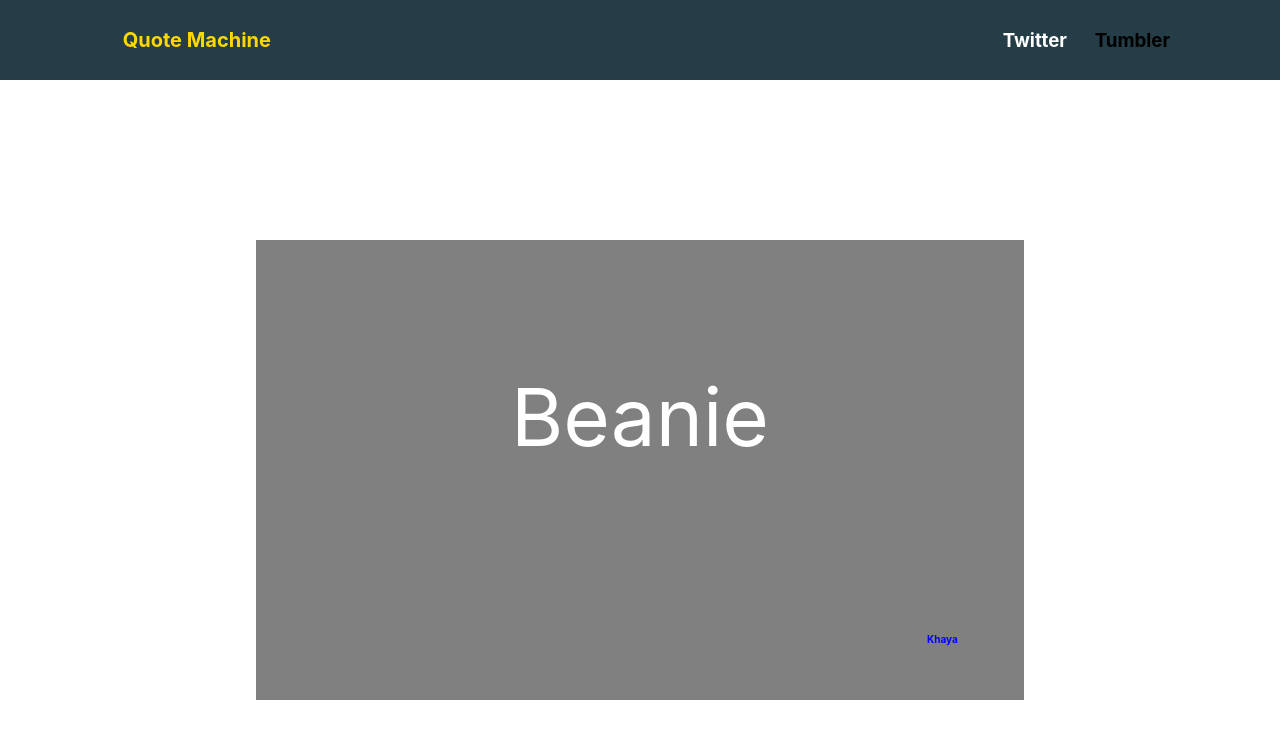
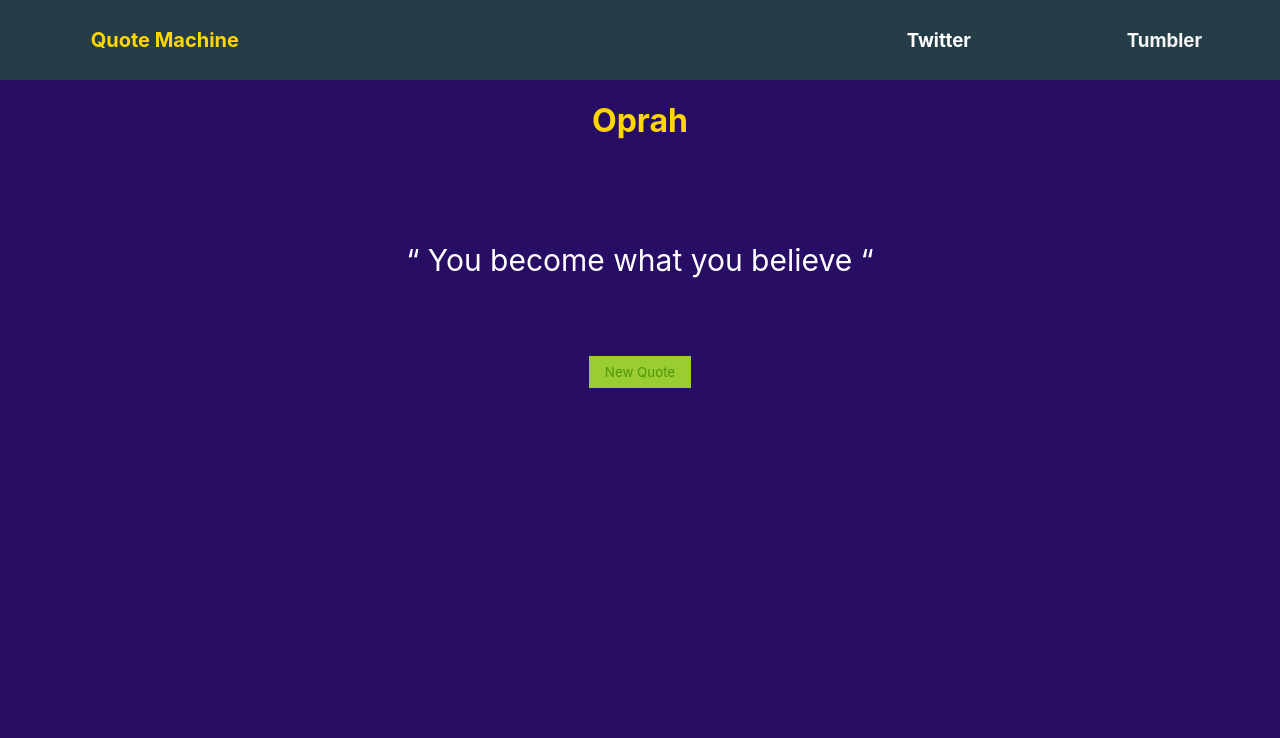
Before and after one commit to KhayaZikhali/Quote-Machine, a React (Create React App) app in the folder Quote/: page / in a window 1280 px wide. Shown: the top 738 px of the page. Built offline with nearby package versions, Linux system fonts and the light colour scheme.

Commit message:
Updated the whole function of the code
Finisehd up the quote machine...It needs to be cleaned up and set the class name to each of them before sending it to fcc

```diff
--- a/Quote/src/App.css
+++ b/Quote/src/App.css
@@ -5,6 +5,23 @@ nav {
   min-height: 10vh ;
   max-width: 100vw;
   background: rgb(36, 61, 70);
+}
+
+button {
+  cursor : pointer;
+  color : rgb(79, 151, 11);
+  background: yellowgreen;
+  width:8vw;
+  height:4vh;
+  font-family: -apple-system, BlinkMacSystemFont, 'Segoe UI', Roboto, Oxygen, Ubuntu, Cantarell, 'Open Sans', 'Helvetica Neue', sans-serif;
+  border:none;
+}
+
+
+button:active {
+  border-style: none;
+  outline-style: none;
+  border-top-style: none;
 }
 
 a {
@@ -22,9 +39,11 @@ a:hover {
 }
 
 .App {
+  overflow: hidden;
   text-align:center;
   height: 100vh;
   width: 100vw;
+  background-color:#270d63;
 }
 
 .nav-links {
@@ -37,8 +56,8 @@ a:hover {
 
 
 .saved {
-  justify-self: right;
-  margin-left: -15vw;
+  justify-self: left;
+  color: whitesmoke;
 }
 
 .title {
@@ -68,7 +87,7 @@ a:hover {
 
 .quote {
   box-sizing: border-box;
-  background-color: grey;
+  background-color: transparent;
   max-height: 35rem;
   max-width:50rem;
   padding: 3rem;
@@ -77,8 +96,8 @@ a:hover {
   justify-self: space-around;
   margin-left: 20vw;
   margin-right: 20vw;
-  margin-top: 20vh;
-
+  margin-top: 3vh;
+  font-size: 30px;
 }
 
 .quote > p {
@@ -92,4 +111,29 @@ a:hover {
   position: sticky;
   margin-top:25%;
   margin-left: 90%;
+  font-size :20px;
+  margin-right: 20px;
+  color: yellow;
 }
+
+
+.caption {
+  position: relative;
+  width: 300px;
+  cursor: pointer;
+}
+
+span {
+  display: none;
+  position: absolute;
+  left: 0;
+  top: 0;
+  background: rgba(0, 0, 0, .7);
+  height: 200px;
+  width: 300px;
+  color: #fff;
+}
+
+.thing {
+  color:gold;
+}
--- a/Quote/src/App.js
+++ b/Quote/src/App.js
@@ -1,6 +1,6 @@
 import Nav from './Nav';
 import './App.css';
-import { MyComponent} from './Create'
+import { Create, MyComponent} from './Create'
 import {BrowserRouter as Router} from 'react-router-dom';
 
 function App() {
@@ -9,6 +9,7 @@ function App() {
       <Router>
     <Nav />
     </Router>
+    <Create />
     < MyComponent />
     </div>
   );
--- a/Quote/src/Create.js
+++ b/Quote/src/Create.js
@@ -2,24 +2,70 @@
 import React from 'react';
 import './App.css';
 
-function Create(props){
-    return (
-        <div>
-            <h1>{props}</h1>
-        </div>
-    )
-};
 
+
+{/*Quoetes to be addded to the screen */}
 const quotes =[
-
-  {"author": "Makac",
-   "quote" : "alteration insipidity impression by travelling reasonable up motionless. Of regard warmth by unable sudden garden ladies. No kept hung am size spot no."
+  {"author": "Marilyn Monroe",
+   "quote" : "I'm selfish, impatient and a little insecure. I make mistakes, I am out of control and at times hard to handle. But if you can't handle me at my worst, then you sure as hell don't deserve me at my best." },
+  {"author" : "Oscar Wilde",
+  "quote" :  "Be yourself, everyone else is already taken."},
+  {"author" : "Albert Einstein",
+  "quote" :  "Two things are infinite: the universe and human stupidity, I'm not sure about the universe."
   },
-  {"author" : "orbit","quote" :  "Likewise led and dissuade rejoiced welcomed husbands boy. Do listening on he suspected resembled. Water would still if to. Position boy required law moderate was may. "},
-  {"author" : " Apex","quote" :  "Situation admitting promotion at or to perceived be. Mr acuteness we as estimable enjoyment up. An held late as felt know. Learn do allow solid to grave. Middleton suspicion age her attention. Chiefly several bed its wishing." },
-  {"author" : "Mild","quote" :  "Is so moments on chamber pressed to. Doubtful yet way properly answered humanity its desirous. Minuter believe service arrived civilly add all. Acuteness allowance an at eagerness favourite in extensive exquisite ye. " },
-  {"author" : " Beanie", "quote" :  "So by colonel hearted ferrars. Draw from upon here gone add one. He in sportsman household otherwise it perceived instantly. Is inquiry no he several excited am. Called though excuse length ye needed it he having. " },
-
+  {"author" : "Frank Zappa",  "quote" : "So many books so little time"},
+  {"author" : "Marcus Tullius Caesero",  "quote" : "A room without books is like a body wihout a soul"},
+  {"author" : "Bernard M Baruch",  "quote" : "Be who you are and say what you feel because those who mind don't matter and those who matter don't mind"},
+  {"author" : "Dr Suess",  "quote" : "You know you're in love  when you can't fall asleep because reality is finally better than your dreams."},
+  {"author" : "Mae West",  "quote" : "You only live once , but if you do it right once is enough"},
+  {"author" : " ",  "quote" : "In three words I can sum up all that I have learned about life ,  It Goes On"},
+  {"author" : " Albert Camus",  "quote" : "Don't walk in front of me , I may not follow. Don't walk behind me, I may not lead. Walk beside me , just be my friend"},
+  {"author" : "Mark Twain",  "quote" : "If you tell the truth ,you won't have to remember anything"},
+  {"author" : "Maya Angelou  ",  "quote" : "I've learned that people won't rememebr what you said, only how you made them feel"},
+  {"author" : "Oscar Wilde",  "quote" : "To live is the rarest thing in the world, most people exist"},
+  {"author" : "Mahatma Gandhi",  "quote" : "Live as if you were to die tomorrow, learn as if you were to live forever"},
+  {"author" : "Martin Luther King Jr",  "quote" : "Darkness cannot drive out darkness only light can do that.   Hate cannot get rid of hate only love can that"},
+  {"author" : " Stephen Chbosky",  "quote" : "We accept the love we think we deserve"},
+  {"author" : "Ralph Waldo Emmerson",  "quote" : " To be yourself in a world that is constantly trying to make you into something else is the true accomplisment"},
+  {"author" : "H. Jackson Brown Jr",  "quote" : "Twenty years from now you will be more disappointed by the things that you didn't do than by the ones you did do. So throw off the bowlines. Sail away from the safe harbor. Catch the trade winds in your sails. Explore. Dream. Discover."},
+  {"author" : " Narcotics Anonymous ",  "quote" : " Insanity is doing the same thing, over and over again, but expecting different results."},
+  {"author" : " Rob Siltanen ",  "quote" : " Here's to the crazy ones. The misfits. The rebels. The troublemakers. The round pegs in the square holes. The ones who see things differently. They're not fond of rules. And they have no respect for the status quo. You can quote them, disagree with them, glorify or vilify them. About the only thing you can't do is ignore them. Because they change things. They push the human race forward. And while some may see them as the crazy ones, we see genius. Because the people who are crazy enough to think they can change the world, are the ones who do"},
+  {"author" : " Oscar Wilde ",  "quote" : "I am so clever that sometimes I don't understand a single word of what I am saying. "},
+  {"author" : " Oscar Wilde",  "quote" : " Always forgive your enemies; nothing annoys them so much."},
+  {"author" : "Elbert Hubbard ",  "quote" : "A friend is someone who knows all about you and still loves you "},
+  {"author" : " C. S. Lewis",  "quote" : "Friendship ... is born at the moment when one man says to another What! You too? I thought that no one but myself . . . "},
+  {"author" : " Marilyn Monroe ",  "quote" : "I believe that everything happens for a reason. People change so that you can learn to let go, things go wrong so that you appreciate them when they're right, you believe lies so you eventually learn to trust no one but yourself, and sometimes good things fall apart so better things can fall together "},
+  {"author" : "Luis Sepúlveda,  ",  "quote" : "It was the purest love without purpose other than love itself. Without tenure or jealousy "},
+  {"author" : "L.C. Conn ",  "quote" : "I am me, a unique individual who aspires to be happier than she already is "},
+  {"author" : "Israelmore Ayivor",  "quote" : "Never be anxious about maintaining the position you occupy. Be anxious about maintaining your good character and you will never lose your leadership influence! "},
+  {"author" : "A.A. Milne  ",  "quote" : "'Friendship', said Christopher Robin,  'is a very comforting thing to have.'"},
+  {"author" : "H G Wells  ",  "quote" : "Now they stumbled in the shackles of humanity, lived in a fear that never died, fretted by a law they could not understand; their mock-human existence began in an agony, was one long internal struggle, one long dread of Moreau - and for what? It was the wantonness that stirred me "},
+  {"author" : "Isaac Asimov,  ",  "quote" : "THERE IS AS YET INSUFFICIENT DATA FOR A MEANINGFUL ANSWER. "},
+  {"author" : " Jean-Paul Sartre  ",  "quote" : "There may be more beautiful times, but this one is ours. "},
+  {"author" : "Mark Twain  ",  "quote" : "Never put off till tomorrow what may be done day after tomorrow just as well. "},
+  {"author" : "Patty McCord ",  "quote" : "trying new things, making mistakes, beginning again, and seeing good results "},
+  {"author" : "Nelson Mandela  ",  "quote" : "The greatest glory in living lies not in never falling, but in rising every time we fall. "},
+  {"author" : "Walt Disney",  "quote" : "The way to get started is to quit talking and begin doing "},
+  {"author" : "Steve Jobs",  "quote" : "Your time is limited, so don't waste it living someone else's life. Don't be trapped by dogma – which is living with the results of other people's thinking "},
+  {"author" : "Oprah  ",  "quote" : "If you look at what you have in life, you'll always have more. If you look at what you don't have in life, you'll never have enough "},
+  {"author" : "John Lennon",  "quote" : "Life is what happens when you're busy making other plans. "},
+  {"author" : "Robert Louis Stevenson  ",  "quote" : "Don't judge each day by the harvest you reap but by the seeds that you plant "},
+  {"author" : "Helen Keller  ",  "quote" : "The best and most beautiful things in the world cannot be seen or even touched - they must be felt with the heart "},
+  {"author" : "Ralph Waldo Emerson  ",  "quote" : "Do not go where the path may lead, go instead where there is no path and leave a trai "},
+  {"author" : "Mother Teresa  ",  "quote" : "Spread love everywhere you go. Let no one ever come to you without leaving happier "},
+  {"author" : "Benjamin Franklin  ",  "quote" : "Tell me and I forget. Teach me and I remember. Involve me and I learn. "},
+  {"author" : "Anne Frank  ",  "quote" : "Whoever is happy will make others happy too. "},
+  {"author" : "Maya Angelou  ",  "quote" : "You will face many defeats in life, but never let yourself be defeated "},
+  {"author" : "Abraham Lincoln  ",  "quote" : "In the end, it's not the years in your life that count. It's the life in your years."},
+  {"author" : "Nelson Mandela  ",  "quote" : "The greatest glory in living lies not in never falling, but in rising every time we fall. "},
+  {"author" : "Bob Marley  ",  "quote" : "Love the life you live. Live the life you love. "},
+  {"author" : "Barack Obama ",  "quote" : "The real test is not whether you avoid this failure, because you won't. It's whether you let it harden or shame you into inaction, or whether you learn from it; whether you choose to persevere. "},
+  {"author" : "Oprah  ",  "quote" : "You know you are on the road to success if you would do your job and not be paid for it. "},
+  {"author" : "Rosa Parks",  "quote" : "I have learned over the years that when one's mind is made up, this diminishes fear. "},
+  {"author" : "Joshua Mqabuko Nyongolo Nkomo  ",  "quote" : "The hardest lesson of my life has come to me late. It is that a nation can win freedom without its people becoming free. "},
+  {"author" : "Oprah  ",  "quote" : "You become what you believe "},
+  {"author" : "Anne Frank  ",  "quote" : "How wonderful it is that nobody need wait a single moment before starting to improve the world. "},
+  {"author" : "Khaya",  "quote" : " "},
 ]
 
 function rando(max) {
@@ -38,18 +84,23 @@ class MyComponent extends React.Component {
     render() {
       return (
         <div className="body">
-          <h1>{this.state.quote}</h1>
         <div className="quote">
-      <p> {this.state.time.author}</p>
-          <h1>
-            Khaya
-          </h1>
+      <p>“ {this.state.time.quote} “</p>
         </div>
+       <button type="button" onClick="refreshPage()">New Quote</button>
         </div>
       );
     }
   };
 
+  function Create(props){
+    return (
+        <div>
+            <h1 className="thing">{time.author}</h1>
+        </div>
+    )
+};
+
 export {
     Create ,
     MyComponent
--- a/Quote/src/Nav.js
+++ b/Quote/src/Nav.js
@@ -22,10 +22,13 @@ const styles = {
               </h3>
                </a>
            </Link>
-        {/* links to the saved tasks page */}
+        {/* links to the saved tasks page */
+        }
+         <a href="https://www.tumbler.com" target="blank">
             <h3 className="saved">
                Tumbler
             </h3>
+         </a>
    </nav>
   );
 }
```
